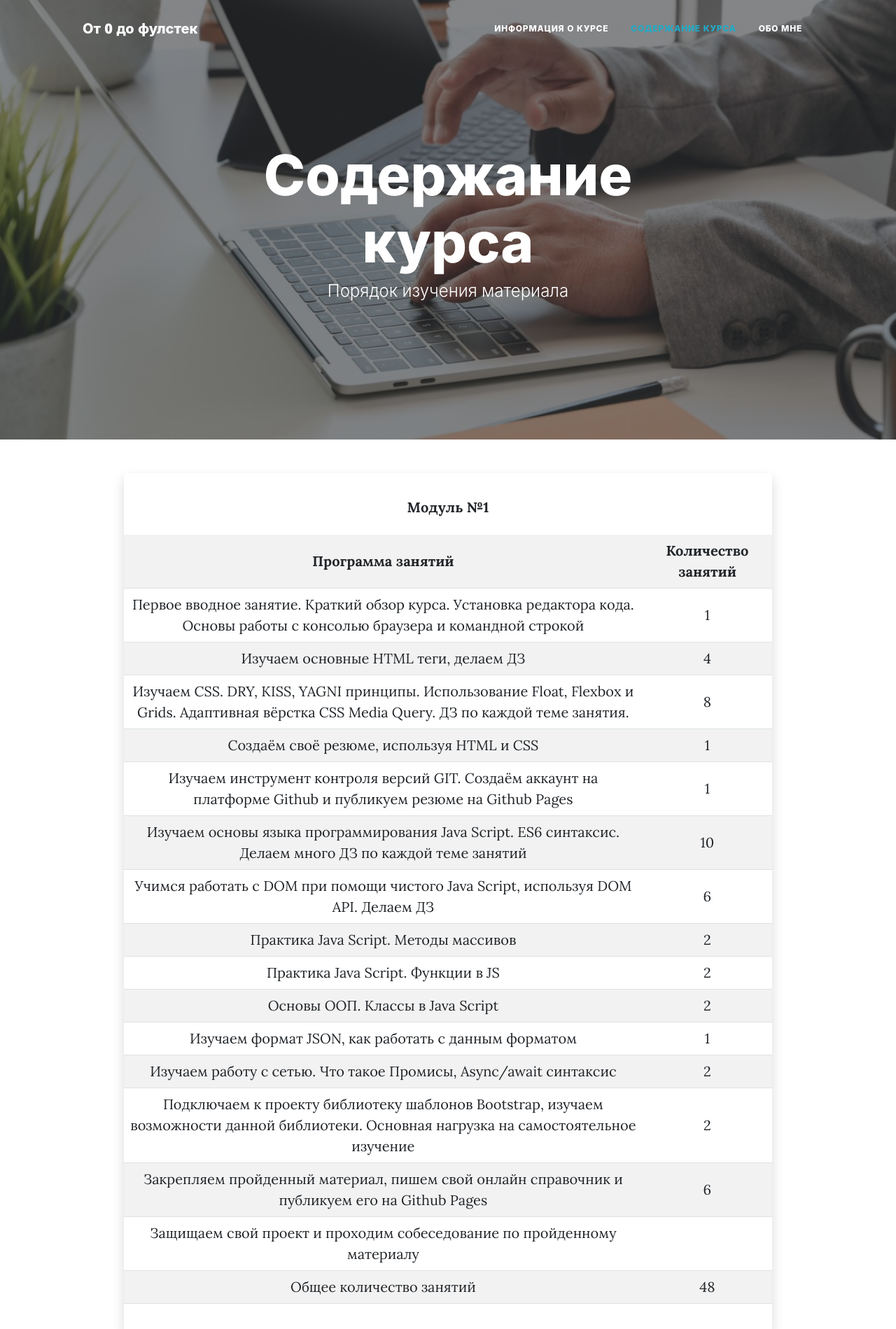
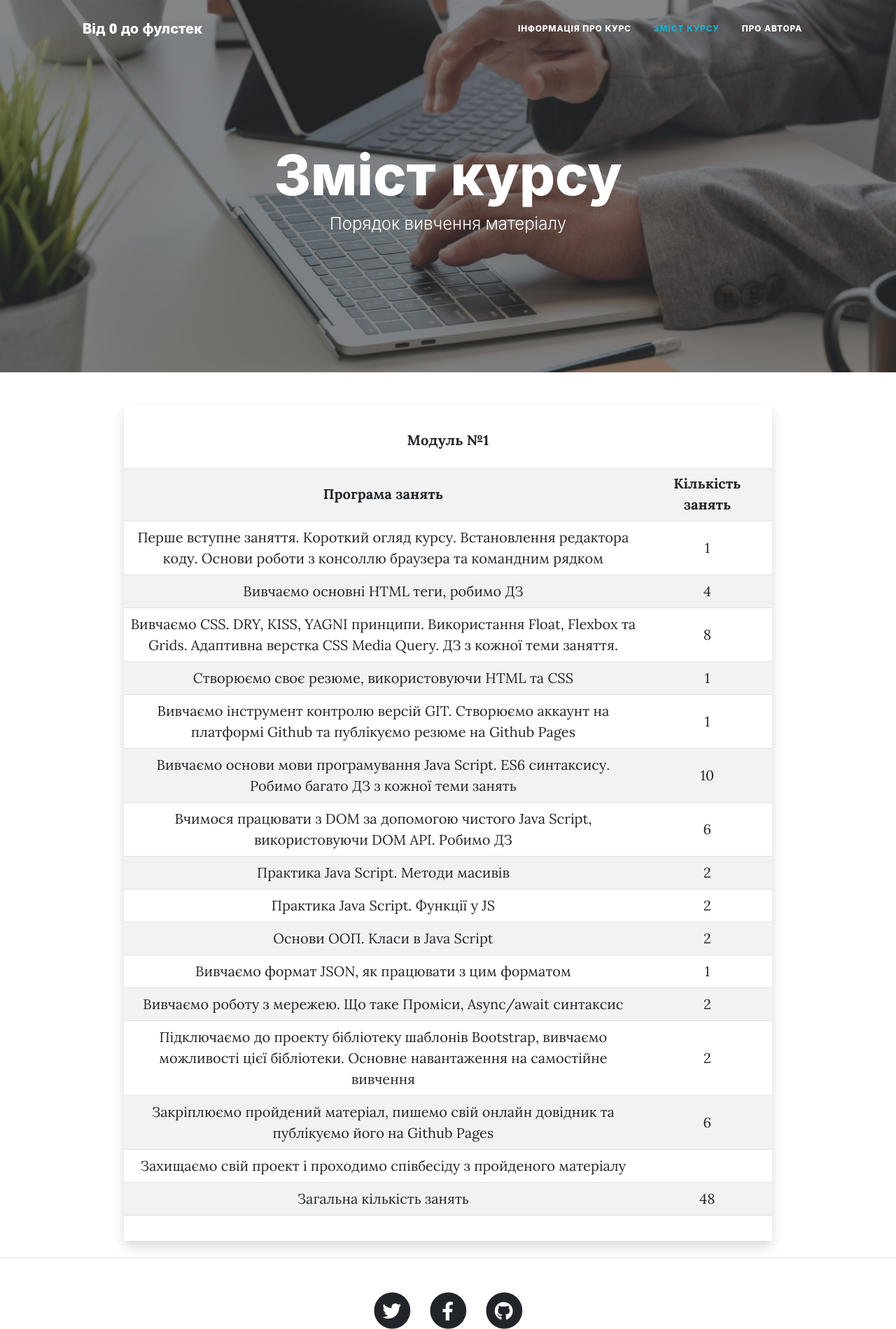
Before and after one commit to anderboom/my-courses-site, a plain HTML site: page content.html in a window 1280 px wide. Shown: the top 1899 px of the page at 70% size. Drawn offline with nearby package versions, Linux system fonts and the light colour scheme.

Commit message:
ukranian translate

```diff
--- a/content.html
+++ b/content.html
@@ -22,19 +22,19 @@
     <!-- Navigation-->
     <nav class="navbar navbar-expand-lg navbar-light" id="mainNav">
         <div class="container px-4 px-lg-5">
-            <a class="navbar-brand" href="index.html">От 0 до фулстек</a>
+            <a class="navbar-brand" href="index.html">Від 0 до фулстек</a>
             <button class="navbar-toggler" type="button" data-bs-toggle="collapse" data-bs-target="#navbarResponsive" aria-controls="navbarResponsive" aria-expanded="false" aria-label="Toggle navigation">
                 Меню
                 <i class="fas fa-bars"></i>
             </button>
             <div class="collapse navbar-collapse" id="navbarResponsive">
                 <ul class="navbar-nav ms-auto py-4 py-lg-0">
-                    <li class="nav-item"><a class="nav-link px-lg-3 py-3 py-lg-4" href="index.html">Информация о
-                            курсе</a></li>
-                    <li class="nav-item "><a class="nav-link px-lg-3 py-3 py-lg-4 active" href="content.html">Содержание
-                            курса</a>
+                    <li class="nav-item"><a class="nav-link px-lg-3 py-3 py-lg-4" href="index.html">Інформація
+                            про курс</a></li>
+                    <li class="nav-item "><a class="nav-link px-lg-3 py-3 py-lg-4 active" href="content.html">Зміст
+                            курсу</a>
                     </li>
-                    <li class="nav-item"><a class="nav-link px-lg-3 py-3 py-lg-4" href="about.html">Обо мне</a></li>
+                    <li class="nav-item"><a class="nav-link px-lg-3 py-3 py-lg-4" href="about.html">Про автора</a></li>
             </div>
         </div>
     </nav>
@@ -44,8 +44,9 @@
             <div class="row gx-4 gx-lg-5 justify-content-center">
                 <div class="col-md-10 col-lg-8 col-xl-7">
                     <div class="site-heading">
-                        <h1>Содержание курса</h1>
-                        <span class="subheading">Порядок изучения материала</span>
+                        <h1>Зміст курсу
+                        </h1>
+                        <span class="subheading">Порядок вивчення матеріалу</span>
                     </div>
                 </div>
             </div>
@@ -64,74 +65,75 @@
                                 <table class="table table-striped">
                                     <tbody>
                                         <tr>
-                                            <td class="program fw-bold">Программа занятий</td>
-                                            <td class="quantity fw-bold">Количество занятий</td>
+                                            <td class="program fw-bold">Програма занять</td>
+                                            <td class="quantity fw-bold">Кількість занять</td>
                                         </tr>
                                         <tr>
-                                            <td class="program">Первое вводное занятие. Краткий обзор курса. Установка редактора кода. Основы работы с консолью браузера и командной строкой
+                                            <td class="program">Перше вступне заняття. Короткий огляд курсу. Встановлення редактора коду. Основи роботи з консоллю браузера та командним рядком
                                             </td>
                                             <td class="quantity">1</td>
                                         </tr>
                                         <tr>
-                                            <td class="program">Изучаем основные HTML теги, делаем ДЗ </td>
+                                            <td class="program">Вивчаємо основні HTML теги, робимо ДЗ </td>
                                             <td class="quantity">4</td>
                                         </tr>
                                         <tr>
-                                            <td class="program">Изучаем CSS. DRY, KISS, YAGNI принципы. Использование Float, Flexbox и Grids. Адаптивная вёрстка CSS Media Query. ДЗ по каждой теме занятия.
+                                            <td class="program">Вивчаємо CSS. DRY, KISS, YAGNI принципи. Використання Float, Flexbox та Grids. Адаптивна верстка CSS Media Query. ДЗ з кожної теми заняття.
                                             </td>
                                             <td class="quantity">8</td>
                                         </tr>
                                         <tr>
-                                            <td class="program">Создаём своё резюме, используя HTML и CSS</td>
+                                            <td class="program">Створюємо своє резюме, використовуючи HTML та CSS</td>
                                             <td class="quantity">1</td>
                                             <tr>
-                                                <td class="program">Изучаем инструмент контроля версий GIT. Создаём аккаунт на платформе Github и публикуем резюме на Github Pages</td>
+                                                <td class="program">Вивчаємо інструмент контролю версій GIT. Створюємо аккаунт на платформі Github та публікуємо резюме на Github Pages</td>
                                                 <td class="quantity">1</td>
                                             </tr>
                                             <tr>
-                                                <td class="program">Изучаем основы языка программирования Java Script. ES6 синтаксис. Делаем много ДЗ по каждой теме занятий</td>
+                                                <td class="program">Вивчаємо основи мови програмування Java Script. ES6 синтаксису. Робимо багато ДЗ з кожної теми занять</td>
                                                 <td class="quantity">10</td>
                                             </tr>
                                             <tr>
-                                                <td class="program">Учимся работать с DOM при помощи чистого Java Script, используя DOM API. Делаем ДЗ</td>
+                                                <td class="program">Вчимося працювати з DOM за допомогою чистого Java Script, використовуючи DOM API. Робимо ДЗ</td>
                                                 <td class="quantity">6</td>
                                             </tr>
                                             <tr>
-                                                <td class="program">Практика Java Script. Методы массивов</td>
+                                                <td class="program">Практика Java Script. Методи масивів</td>
                                                 <td class="quantity">2</td>
                                             </tr>
                                             <tr>
-                                                <td class="program">Практика Java Script. Функции в JS</td>
+                                                <td class="program">Практика Java Script. Функції у JS</td>
                                                 <td class="quantity">2</td>
                                             </tr>
                                             <tr>
-                                                <td class="program">Основы ООП. Классы в Java Script</td>
+                                                <td class="program">Основи ООП. Класи в Java Script</td>
                                                 <td class="quantity">2</td>
                                             </tr>
                                             <tr>
-                                                <td class="program">Изучаем формат JSON, как работать с данным форматом</td>
+                                                <td class="program">Вивчаємо формат JSON, як працювати з цим форматом</td>
                                                 <td class="quantity">1</td>
                                             </tr>
                                             <tr>
-                                                <td class="program">Изучаем работу с сетью. Что такое Промисы, Async/await синтаксис
+                                                <td class="program">Вивчаємо роботу з мережею. Що таке Проміси, Async/await синтаксис
                                                 </td>
                                                 <td class="quantity">2</td>
                                             </tr>
                                             <tr>
-                                                <td class="program">Подключаем к проекту библиотеку шаблонов Bootstrap, изучаем возможности данной библиотеки. Основная нагрузка на самоcтоятельное изучение</td>
+                                                <td class="program">Підключаємо до проекту бібліотеку шаблонів Bootstrap, вивчаємо можливості цієї бібліотеки. Основне навантаження на самостійне вивчення
+                                                </td>
                                                 <td class="quantity">2</td>
                                             </tr>
                                             <tr>
-                                                <td class="program">Закрепляем пройденный материал, пишем свой онлайн справочник и публикуем его на Github Pages</td>
+                                                <td class="program">Закріплюємо пройдений матеріал, пишемо свій онлайн довідник та публікуємо його на Github Pages</td>
                                                 <td class="quantity">6</td>
                                             </tr>
                                             <tr>
-                                                <td class="program">Защищаем свой проект и проходим собеседование по пройденному материалу
+                                                <td class="program">Захищаємо свій проект і проходимо співбесіду з пройденого матеріалу
                                                 </td>
                                                 <td class="quantity"></td>
                                             </tr>
                                             <tr>
-                                                <td class="program">Общее количество занятий
+                                                <td class="program">Загальна кількість занять
                                                 </td>
                                                 <td class="quantity">48</td>
                                             </tr>
```
Also changed, not shown: about.html (+9 -8 lines), index.html (+25 -23 lines).
